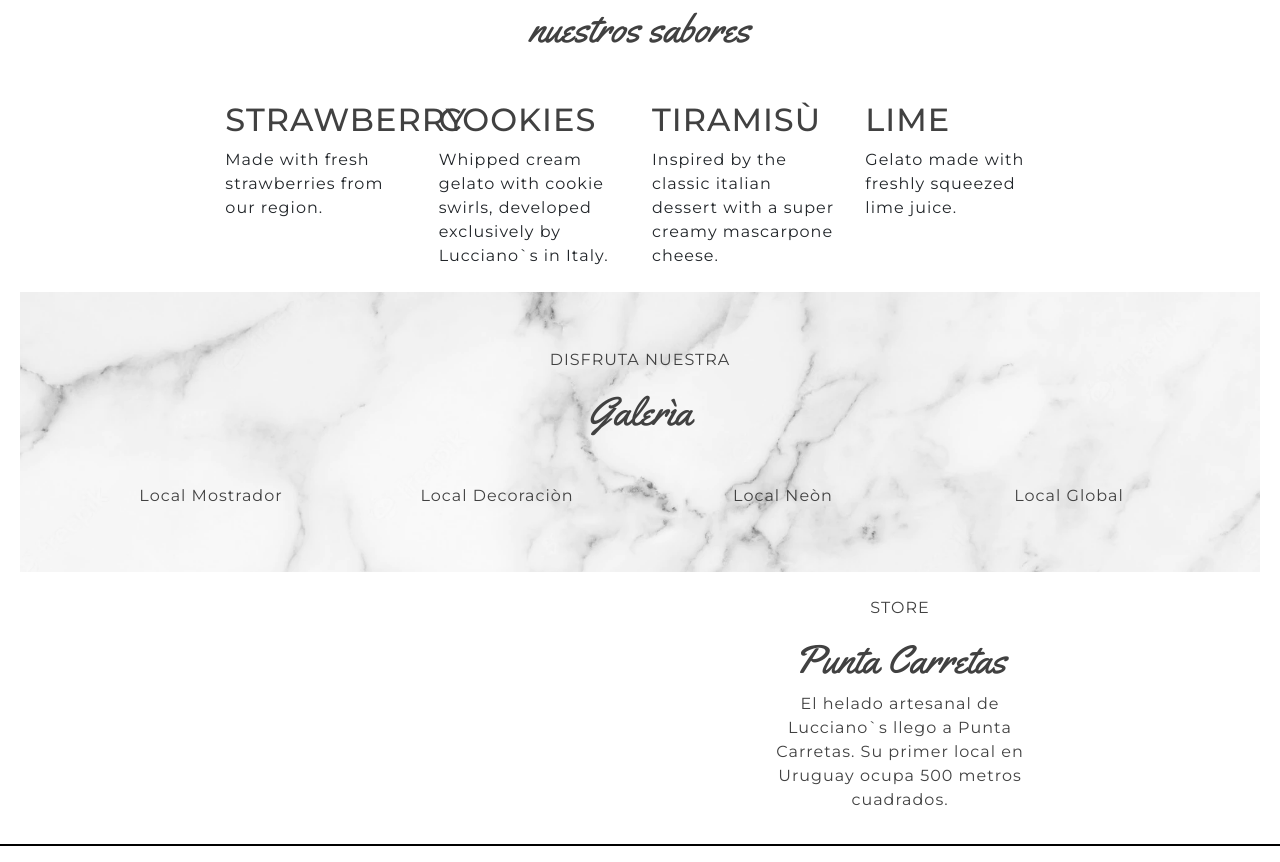
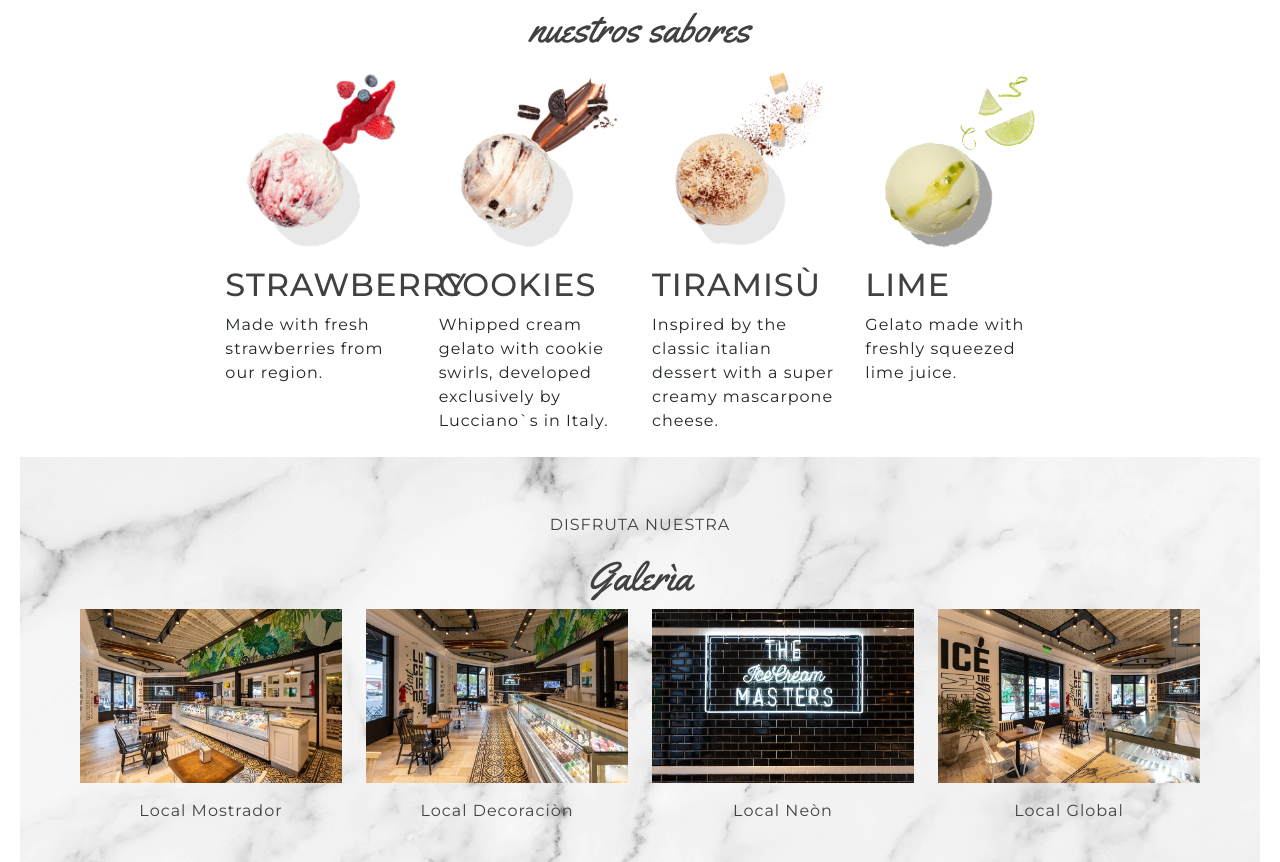
Before and after one commit to Felipedossantosf/IceCreamShop, a plain HTML site: page index.html in a window 1280 px wide. Shown: the part 710-1572 px from the top of the page. Drawn offline with Linux system fonts and the light colour scheme; the site is published under a folder, as on GitHub Pages, so addresses that start at the root find nothing.

Commit message:
img src fixed

```diff
--- a/index.html
+++ b/index.html
@@ -50,22 +50,22 @@
                 <h2 class="col-12 text-center text-uppercase">descubrì</h2>
                 <h1 class="col-12 text-center">nuestros sabores</h1>
                 <article class="d-sm-none d-md-block col-8 col-md-5 col-lg-2">
-                    <figure><img src="/img/gusto-1.png" class="img-fluid" alt=""></figure>
+                    <figure><img src="img/gusto-1.png" class="img-fluid" alt=""></figure>
                     <h2 class="text-uppercase">strawberry</h2>
                     <p>Made with fresh strawberries from our region.</p>
                 </article>
                 <article class="col-8 col-sm-8 col-md-5 col-lg-2">
-                    <figure><img src="/img/gusto-2.png" class="img-fluid" alt=""></figure>
+                    <figure><img src="img/gusto-2.png" class="img-fluid" alt=""></figure>
                     <h2 class="text-uppercase">cookies</h2>
                     <p>Whipped cream gelato with cookie swirls, developed exclusively by Lucciano`s in Italy.</p>
                 </article>
                 <article class="d-sm-none d-md-block col-8 col-md-5 col-lg-2">
-                    <figure><img src="/img/gusto-3.png" class="img-fluid" alt=""></figure>
+                    <figure><img src="img/gusto-3.png" class="img-fluid" alt=""></figure>
                     <h2 class="text-uppercase">tiramisù</h2>
                     <p>Inspired by the classic italian dessert with a super creamy mascarpone cheese.</p>
                 </article>
                 <article class="col-8 col-sm-8 col-md-5 col-lg-2">
-                    <figure><img src="/img/gusto-4.png" class="img-fluid" alt=""></figure>
+                    <figure><img src="img/gusto-4.png" class="img-fluid" alt=""></figure>
                     <h2 class="text-uppercase">lime</h2>
                     <p>Gelato made with freshly squeezed lime juice.</p>
                 </article>
@@ -76,19 +76,19 @@
                 <p class="col-12 text-uppercase text-center pt-2">disfruta nuestra</h2>
                 <h1 class="col-12 text-center">Galerìa</h1>
                 <article class="col-sm-12 col-md-5 col-lg-3">
-                    <figure><img src="/img/galeria-1.jpeg" class="img-fluid" alt=""></figure>
+                    <figure><img src="img/galeria-1.jpeg" class="img-fluid" alt=""></figure>
                     <p class="text-center">Local Mostrador</p>
                 </article>
                 <article class="d-none d-sm-block col-md-5 col-lg-3">
-                    <figure><img src="/img/galeria-2.jpeg" class="img-fluid" alt=""></figure>
+                    <figure><img src="img/galeria-2.jpeg" class="img-fluid" alt=""></figure>
                     <p class="text-center">Local Decoraciòn</p>
                 </article>
                 <article class="d-none d-sm-block col-sm-12 col-md-5 col-lg-3">
-                    <figure><img src="/img/galeria-3.jpeg" class="img-fluid" alt=""></figure>
+                    <figure><img src="img/galeria-3.jpeg" class="img-fluid" alt=""></figure>
                     <p class="text-center">Local Neòn</p>
                 </article>
                 <article class="d-none d-sm-block col-12 col-md-5 col-lg-3">
-                    <figure><img src="/img/galeria-4.jpeg" class="img-fluid" alt=""></figure>
+                    <figure><img src="img/galeria-4.jpeg" class="img-fluid" alt=""></figure>
                     <p class="text-center">Local Global</p>
                 </article>
             </section>
@@ -97,7 +97,7 @@
             <!-- SECTION 4 / STORE -->
             <section class="row justify-content-center p-5 p-lg-3" id="tienda">
 
-                <figure class="d-md-none d-lg-block col-lg-5 d-md-none d-lg-block"><img src="/img/store.jpeg" class="img-fluid" alt=""></figure>
+                <figure class="d-md-none d-lg-block col-lg-5 d-md-none d-lg-block"><img src="img/store.jpeg" class="img-fluid" alt=""></figure>
                 <article class="d-md-none d-lg-block col-lg-3">
                     <p class="text-center text-uppercase">store</p>
                     <h1>Punta Carretas</h1>
```
